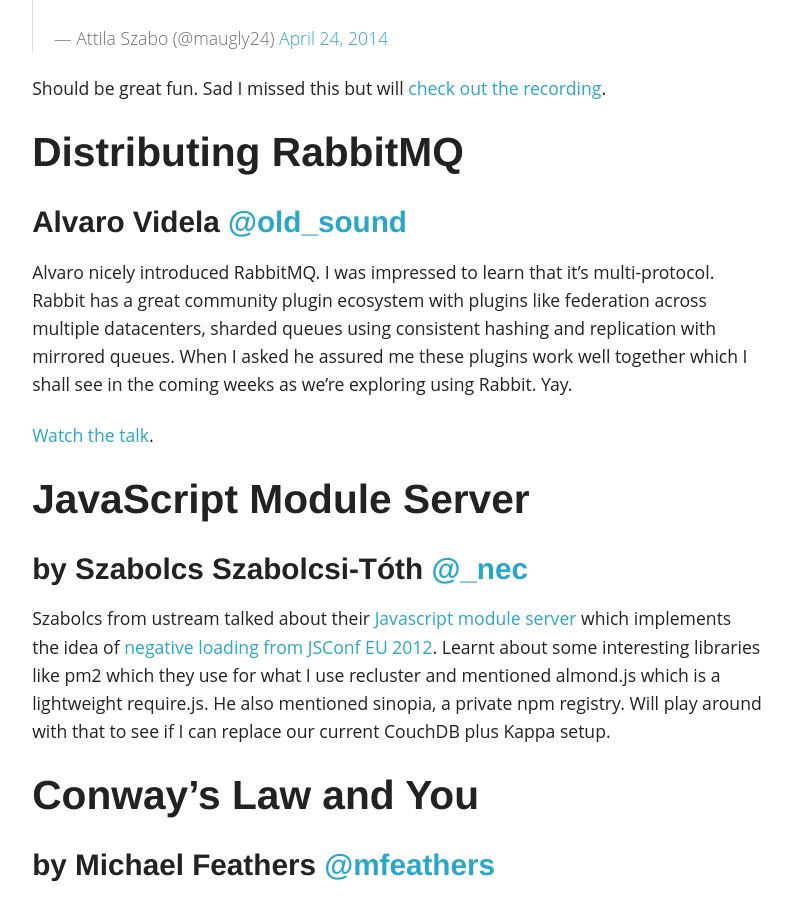
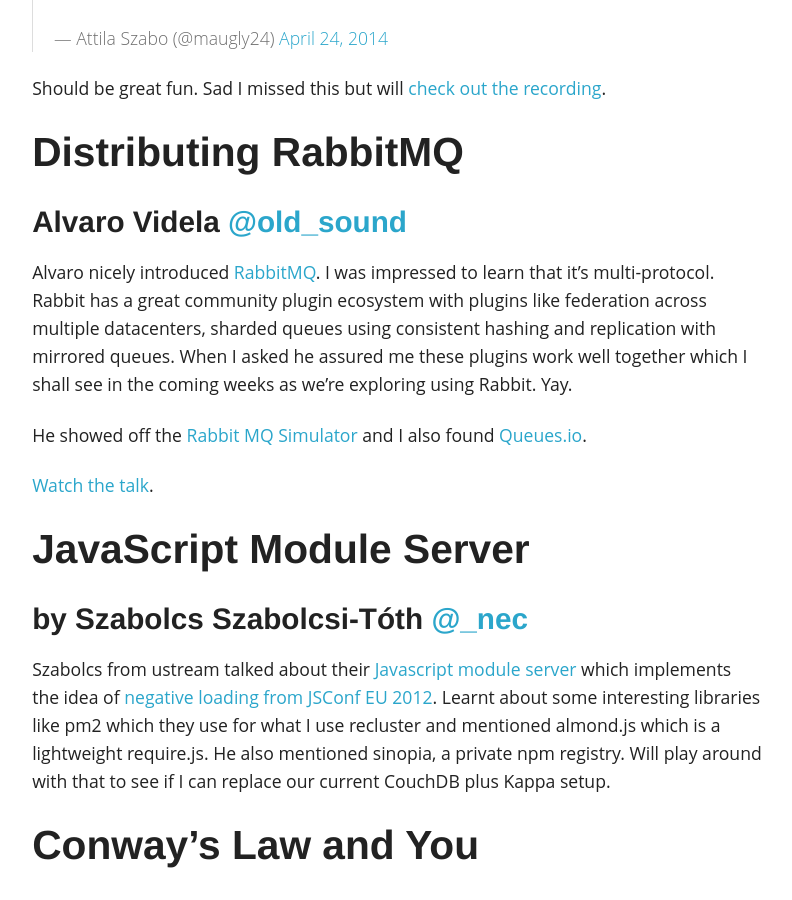
Before and after one commit to dublado/csabapalfi.github.io, a Jekyll site: the page built from _posts/2014-04-24-craftconf-day-2.md, in a window 1280 px wide and 900 px high, scrolled down 4948 px. Shown: the whole window, without its empty margins (243-1035 px from the left). Built offline with Jekyll 4.4.1, drawn with Linux system fonts in a browser that asks for light colours; Markdown is read by kramdown in place of the engine named in the settings; comment, search, counter and statistics services are not loaded.

Commit message:
RabbitMQ links

```diff
--- a/_posts/2014-04-24-craftconf-day-2.md
+++ b/_posts/2014-04-24-craftconf-day-2.md
@@ -127,7 +127,9 @@ Should be great fun. Sad I missed this but will [check out the recording](http:/
 ## Distributing RabbitMQ
 ### Alvaro Videla [@old_sound](http://twitter.com/old_sound)
 
-Alvaro nicely introduced RabbitMQ. I was impressed to learn that it's multi-protocol. Rabbit has a great community plugin ecosystem with plugins like federation across multiple datacenters, sharded queues using consistent hashing and replication with mirrored queues. When I asked he assured me these plugins work well together which I shall see in the coming weeks as we're exploring using Rabbit. Yay.
+Alvaro nicely introduced [RabbitMQ](https://www.rabbitmq.com/). I was impressed to learn that it's multi-protocol. Rabbit has a great community plugin ecosystem with plugins like federation across multiple datacenters, sharded queues using consistent hashing and replication with mirrored queues. When I asked he assured me these plugins work well together which I shall see in the coming weeks as we're exploring using Rabbit. Yay.
+
+He showed off the [Rabbit MQ Simulator](http://tryrabbitmq.com/) and I also found [Queues.io](http://queues.io/).
 
 [Watch the talk](http://www.ustream.tv/recorded/46633817).
 
```
